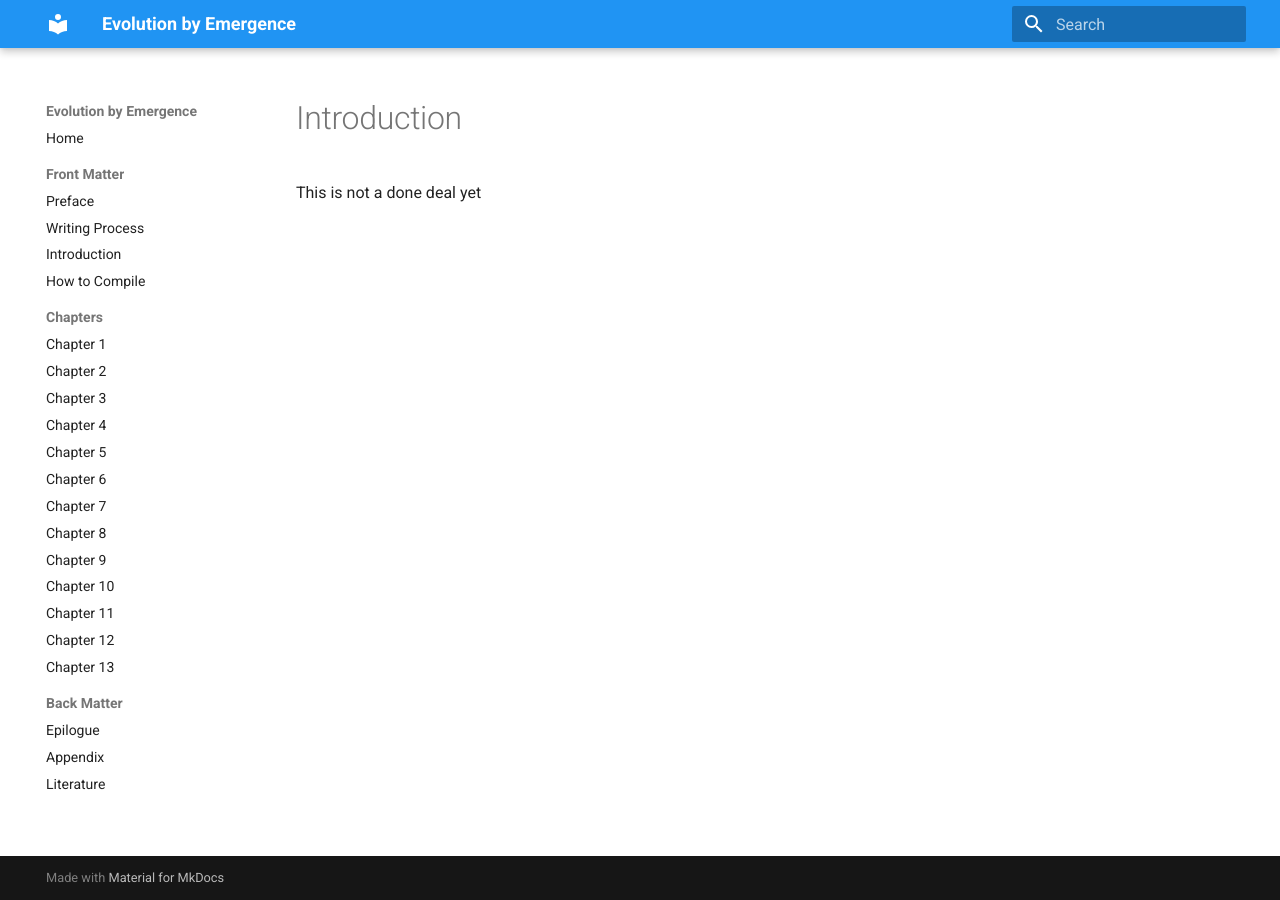
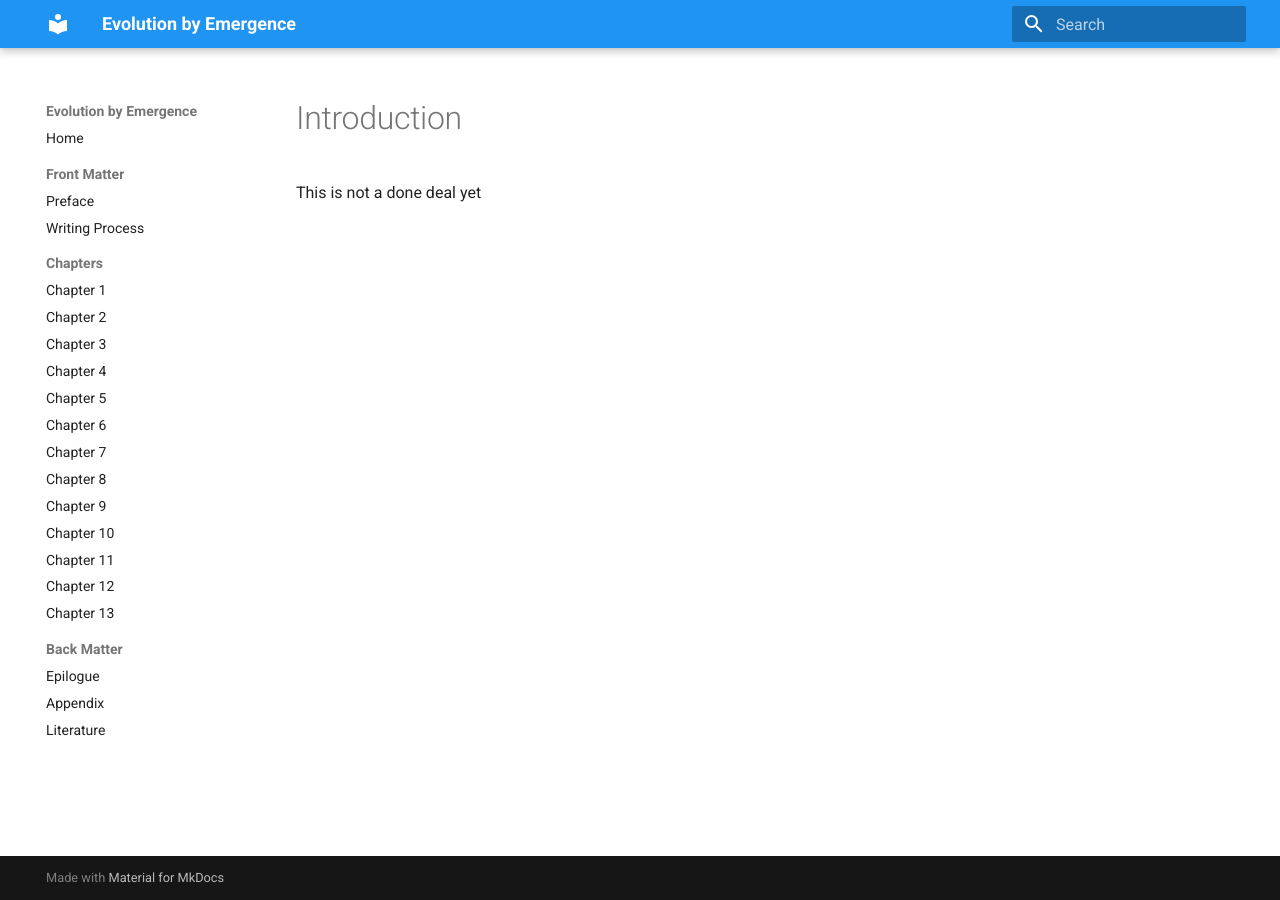
Before and after one commit to albertjanvanhoek/Evolution-by-Emergence, an MkDocs documentation site: the page built from docs/Introduction.md, in a window 1280 px wide. Built offline with MkDocs 1.6.1 and Material for MkDocs 9.7.7, drawn with Linux system fonts in a browser that asks for light colours.

Commit message:
Update mkdocs.yml

```diff
--- a/mkdocs.yml
+++ b/mkdocs.yml
@@ -19,8 +19,7 @@ nav:
   - Front Matter:
     - Preface: Frontmatter/Preface.md
     - Writing Process: Frontmatter/Writing_process.md
-    - Introduction: Frontmatter/Introduction.md
-    - How to Compile: Frontmatter/Instructions_to_compile_the_book.md
+
   - Chapters:
     - Chapter 1: Chapters/Chapter_1.md
     - Chapter 2: Chapters/Chapter_2.md
```
